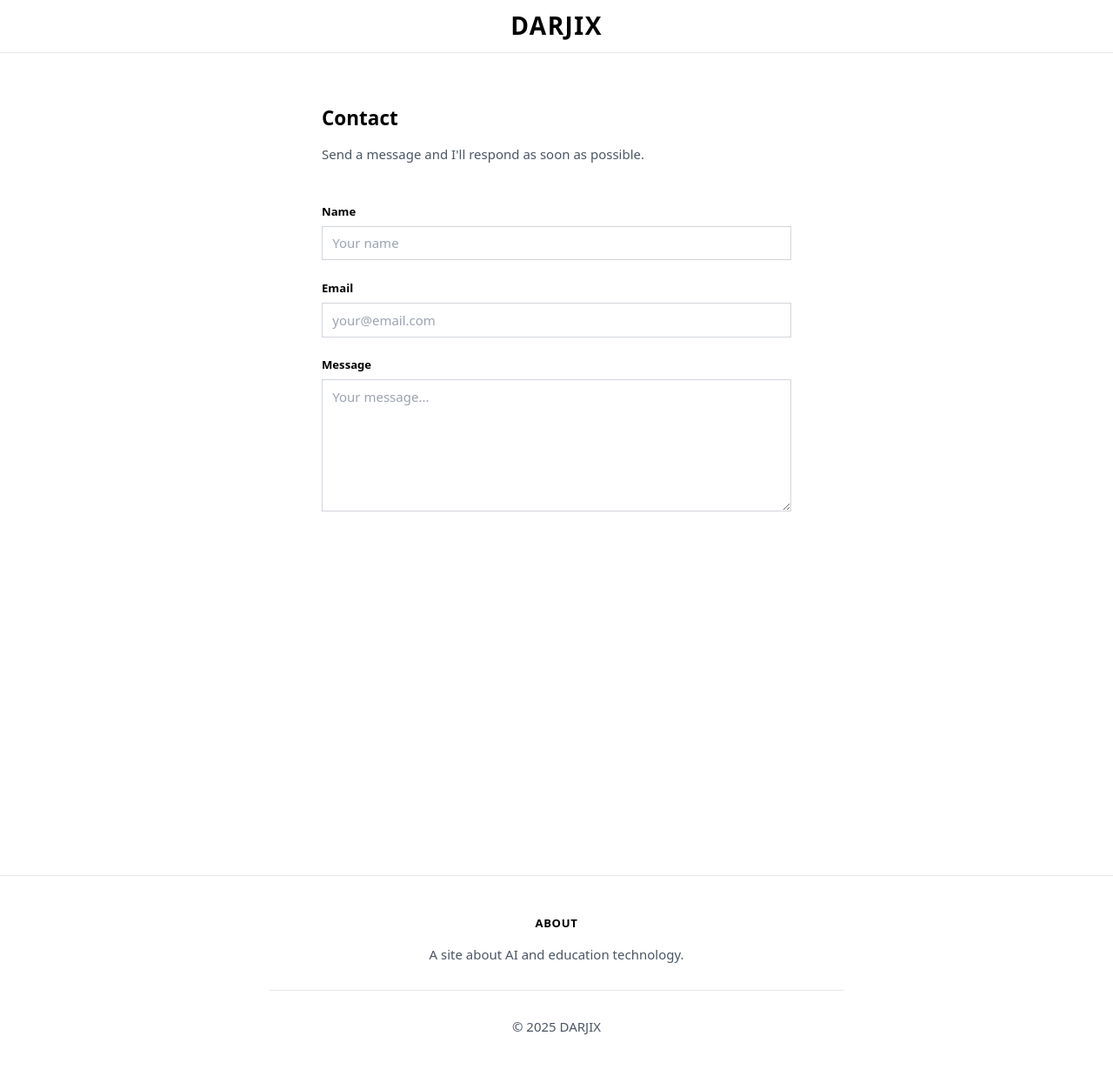
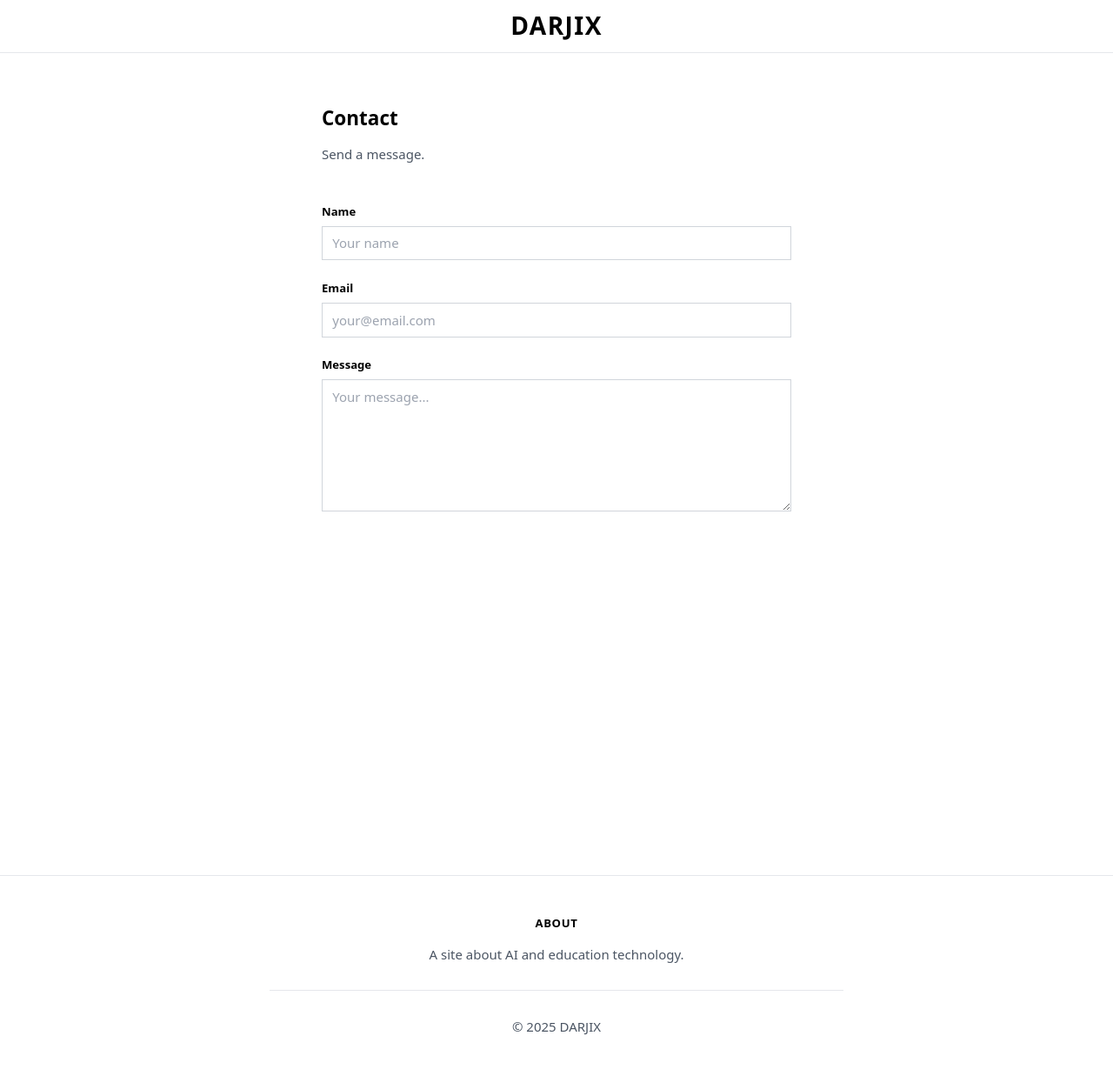
Before and after one commit to saldarji/darjix, a Jekyll site: the page built from contact.html, in a window 1280 px wide. Shown: the whole page at 87% size. Built offline with Jekyll 4.4.1, drawn with Linux system fonts in a browser that asks for light colours.

Commit message:
Simplify contact page copy and success message

```diff
--- a/contact.html
+++ b/contact.html
@@ -10,7 +10,7 @@ title: Contact
         Contact
       </h1>
       <p class="text-base text-gray-600">
-        Send a message and I'll respond as soon as possible.
+        Send a message.
       </p>
     </div>
 
@@ -102,7 +102,7 @@ title: Contact
     )
     .then(function() {
       // Success
-      formMessage.textContent = 'Message sent successfully! I\'ll get back to you soon.';
+      formMessage.textContent = 'Message sent.';
       formMessage.className = 'mb-6 p-4 rounded bg-green-50 border border-green-200 text-green-800';
       formMessage.classList.remove('hidden');
       document.getElementById('contact-form').reset();
```
